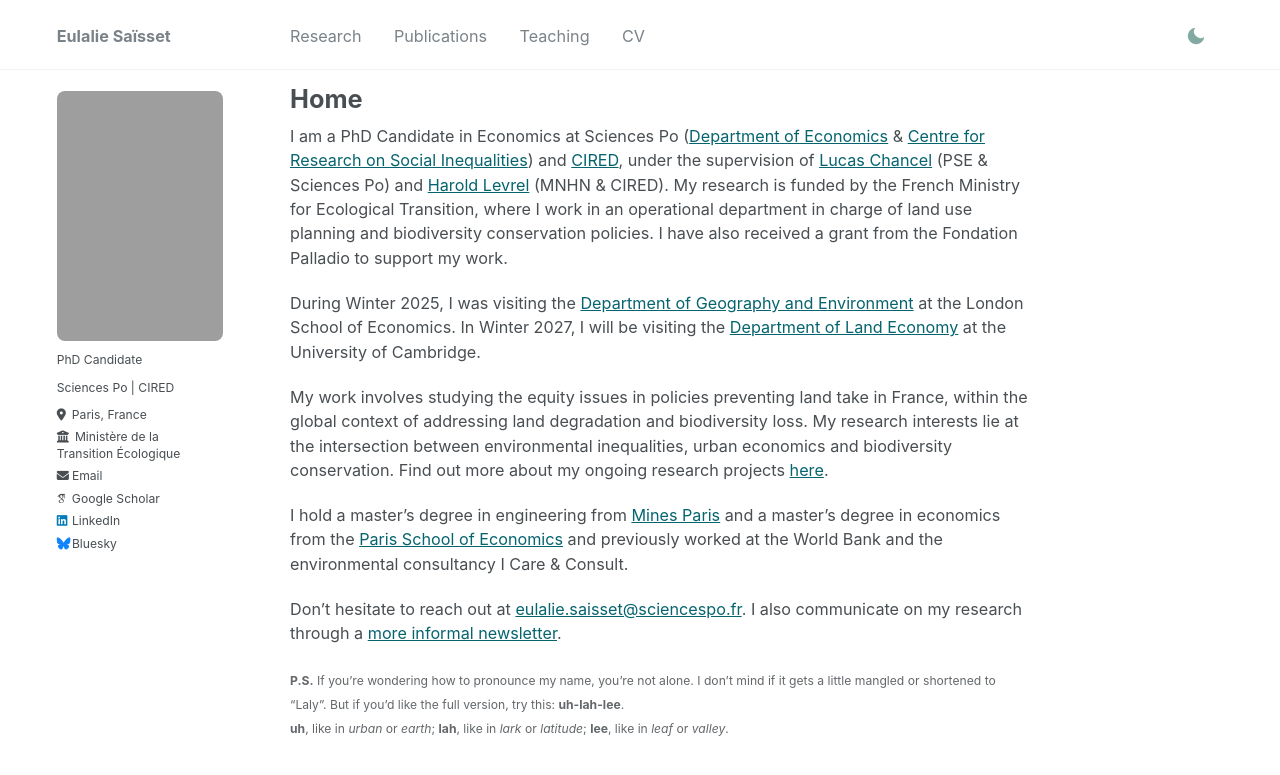
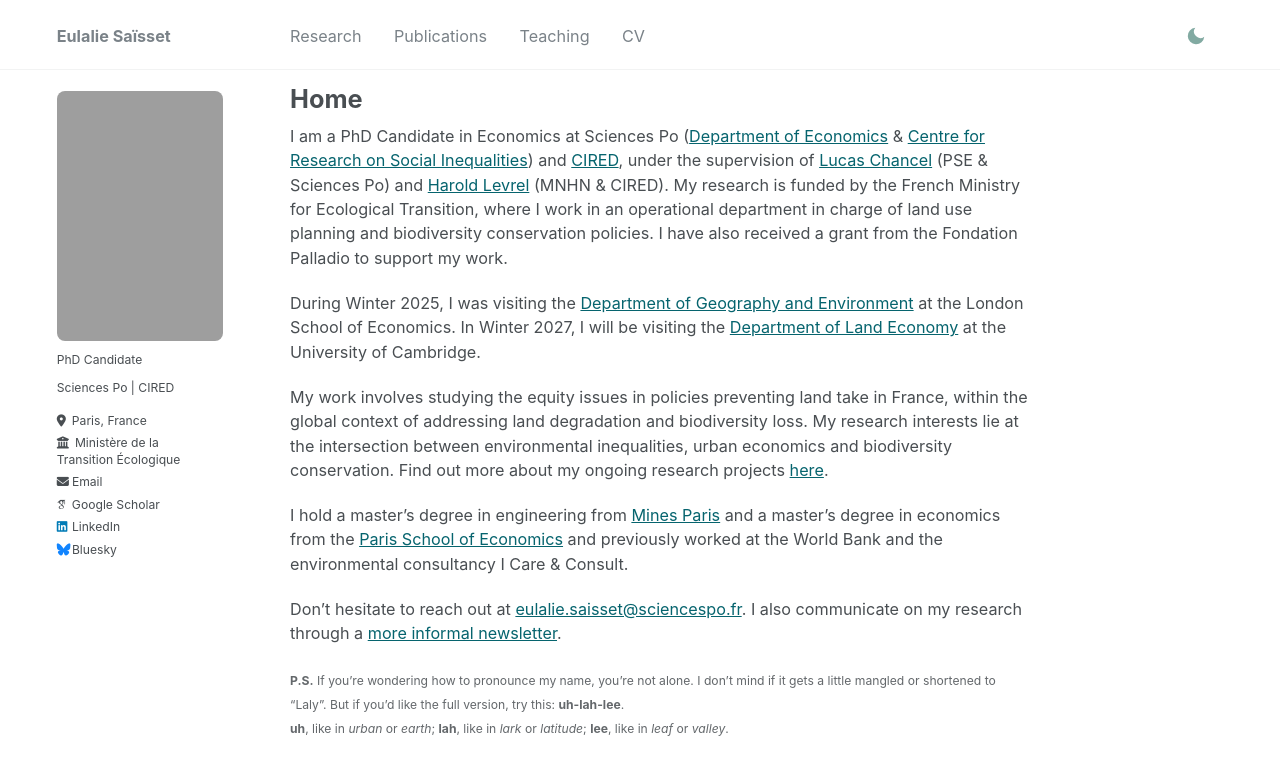
Before and after one commit to eulaliesaisset/eulaliesaisset.github.io, a Jekyll site: the page built from _pages/about.md, in a window 1280 px wide and 931 px high. Shown: the top 775 px of the window. Built offline with Jekyll 4.4.1, drawn with Linux system fonts in a browser that asks for light colours; some web fonts are replaced.

Commit message:
Group bio line with the one above it
Co-Authored-By: Claude Sonnet 5.5 <noreply@anthropic.com>

```diff
--- a/_sass/_sidebar.scss
+++ b/_sass/_sidebar.scss
@@ -144,7 +144,7 @@
 
   @include breakpoint($large) {
     margin-top: 8px;
-    margin-bottom: 2px;
+    margin-bottom: 0;
   }
 }
 .sidebar .author__name {
@@ -172,8 +172,8 @@
   margin: 0;
 
   @include breakpoint($large) {
-    margin-top: 2px;
-    margin-bottom: 8px;
+    margin-top: 0;
+    margin-bottom: 14px;
   }
 }
 
```
